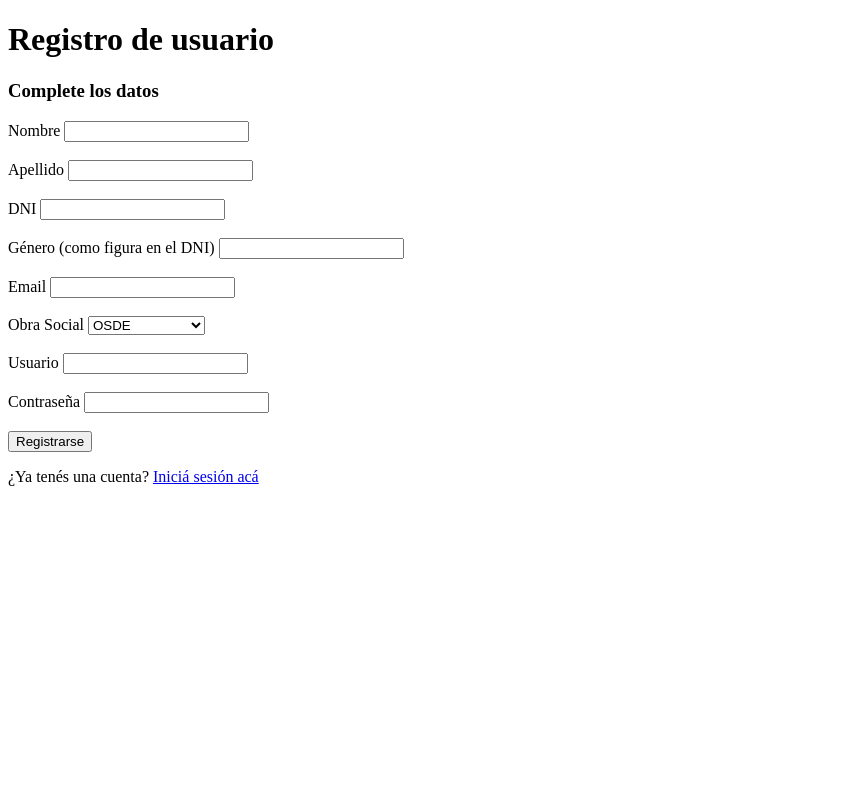
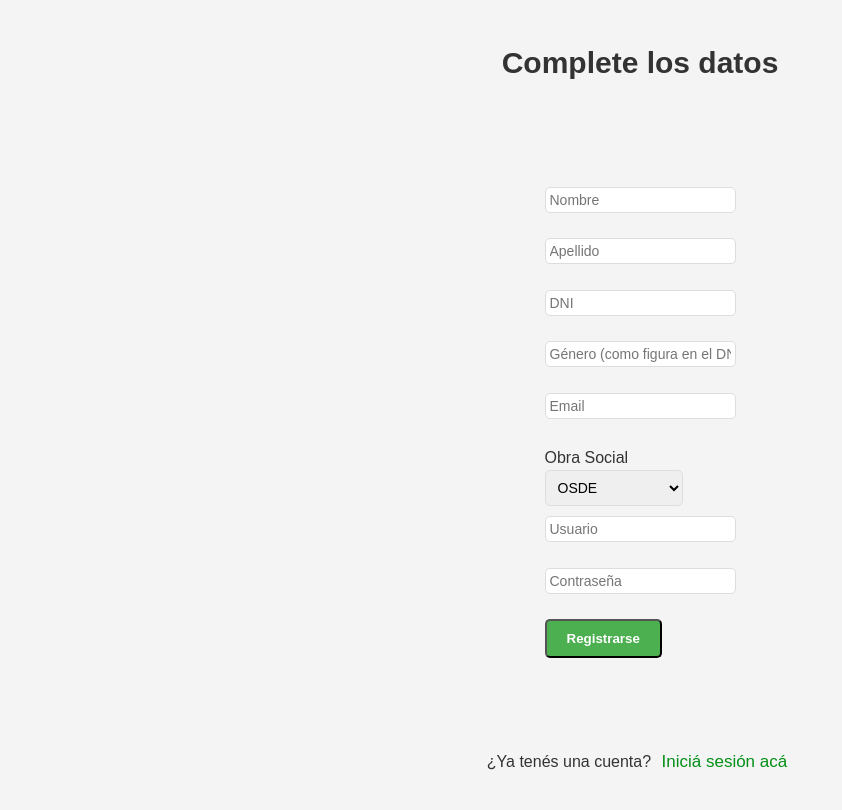
Before and after one commit to AgustinRUade/gestorTurnos, a Flask app: page /registro in a window 1280 px wide. Shown: the whole page, without its empty margins (0-842 px from the left). Before the commit the page ends 486 px from the top, so only its background shows below. Run offline with Flask 3, Linux system fonts and the light colour scheme.

Commit message:
CSS integrado

```diff
--- /dev/null
+++ b/app/static/style.css
@@ -0,0 +1,76 @@
+*{
+    margin: 0;
+    padding: 0;
+    box-sizing: border-box;
+}
+.inicio{
+    margin-top: 120px;
+    display: -ms-inline-grid;
+    place-items: center;
+    height: 100vh;
+}
+
+.registro h1{
+    margin-top: -6px;
+    font-size: 30px;
+}
+.registro{
+    margin-top: 10px;
+    display: grid;
+    place-items: center;
+    height: 100vh;
+}
+
+.registro input, select{
+    padding: 4px;
+    font-size: 14px;
+    border: 1px solid #ddd;
+    border-radius: 5px;
+}
+
+button{
+    display: flex;
+    align-items: center;
+    justify-content: center;;
+    background-color: #4CAF50;
+    color: white;
+    padding: 10px 20px;
+    border-radius: 5px;
+    text-decoration: none;
+    margin-bottom: 20px;
+    font-weight: bold;
+    transition: background-color 0.3s;
+}
+
+button:hover{
+    background-color: #45a049;
+}
+
+.titulo{
+    margin-bottom: 30px;
+}
+body{
+    align-items: center;
+    font-family: Arial, sans-serif;
+    background-color: #f4f4f4;
+    color: #333;
+    line-height: 1.6;
+}
+.inicio input, select {
+    padding: 8px;
+    font-size: 14px;
+    margin-bottom: 10px;
+    border: 1px solid #ddd;
+    border-radius: 5px;
+}
+a.btn {
+    font-size: 17px;
+    text-decoration:wavy;
+    border-color: #333;
+    color: #038f16;
+    padding: 3px 6px;
+    border-radius: 5px;
+    text-decoration: none;
+
+    margin-top: 10px;
+}
--- a/app/templates/base.html
+++ b/app/templates/base.html
@@ -3,6 +3,7 @@
 <head>
     <meta charset="UTF-8" />
     <meta name="viewport" content="width=device-width, initial-scale=1.0" />
+    <link rel="stylesheet" href="{{ url_for('static', filename='style.css') }}">
     <title>{% block head %}Título por defecto{% endblock %}</title>
 </head>
 <body>
--- a/app/templates/bienvenida.html
+++ b/app/templates/bienvenida.html
@@ -5,7 +5,7 @@
 {% endblock %}
 
 {% block content %}
-    <h1>¡Bienvenido/a, {{ nombre }}!</h1>
-    <p>Tu sesión se ha iniciado correctamente.</p>
-    <p><a href="{{ url_for('inicio') }}">Cerrar sesión</a></p>
+    <h1 class="titulo">¡Bienvenido/a, {{ nombre }}!</h1><br>
+    <p>Tu sesión se ha iniciado correctamente.</p><br><br>
+    <p><a href="{{ url_for('inicio') }}" class="btn">Cerrar sesión</a></p>
 {% endblock %}
--- a/app/templates/registro.html
+++ b/app/templates/registro.html
@@ -5,45 +5,32 @@
 {% endblock %}
 
 {% block content %}
-    <h1>Registro de usuario</h1>
-    <h3>Complete los datos</h3>
+<div class="registro">
+    <h1 class="titulo">Complete los datos</h1>
 
     <form method="post">
-        <label for="nombre">Nombre</label>
-        <input type="text" name="nombre" required><br><br>
-
-        <label for="apellido">Apellido</label>
-        <input type="text" name="apellido" required><br><br>
-
-        <label for="dni">DNI</label>
-        <input type="text" name="dni" required><br><br>
-
-        <label for="genero">Género (como figura en el DNI)</label>
-        <input type="text" name="genero" required><br><br>
-
-        <label for="email">Email</label>
-        <input type="email" name="email" required><br><br>
-
-        <label for="obra_social">Obra Social</label>
-        <select name="obra_social" required>
+        <input type="text" name="nombre" required placeholder="Nombre"><br><br>
+        <input type="text" name="apellido" required placeholder="Apellido"><br><br>
+        <input type="text" name="dni" required placeholder="DNI"><br><br>
+        <input type="text" name="genero" required placeholder="Género (como figura en el DNI)"><br><br>
+        <input type="email" name="email" required placeholder="Email"><br><br>
+        <label for="obra_social">Obra Social</label><br>
+        <select name="obra_social" required placeholder="Obra Social">
             {% for obra in obras_sociales %}
-                <option value="{{ obra }}">{{ obra }}</option>
+                <option value="{{ obra }}" placeholder="Obra social">{{ obra }}</option>
             {% endfor %}
-        </select><br><br>
-
-        <label for="usuario">Usuario</label>
-        <input type="text" name="usuario" required><br><br>
-
-        <label for="contrasenia">Contraseña</label>
-        <input type="password" name="contrasenia" required><br><br>
-
-        <button type="submit">Registrarse</button>
+        </select><br>
+        <input type="text" name="usuario" required placeholder="Usuario"><br><br>
+        <input type="password" name="contrasenia" required placeholder="Contraseña"><br><br>
+        <button type="submit" class="btn">Registrarse</button>
     </form>
 
+
     {% if mensaje %}
-    <p>{{ mensaje }}</p>
+    <p style="color: red; font-weight: bold;">{{ mensaje }}</p>
     {% endif %}
 
 
-    <p>¿Ya tenés una cuenta? <a href="{{ url_for('inicio') }}">Iniciá sesión acá</a></p>
+    <p>¿Ya tenés una cuenta? <a href="{{ url_for('inicio') }}" class="btn">Iniciá sesión acá</a></p>
+</div>
 {% endblock %}
```
Also changed, not shown: app/templates/alta.html (+5 -13 lines), app/templates/inicio.html (+9 -11 lines).
